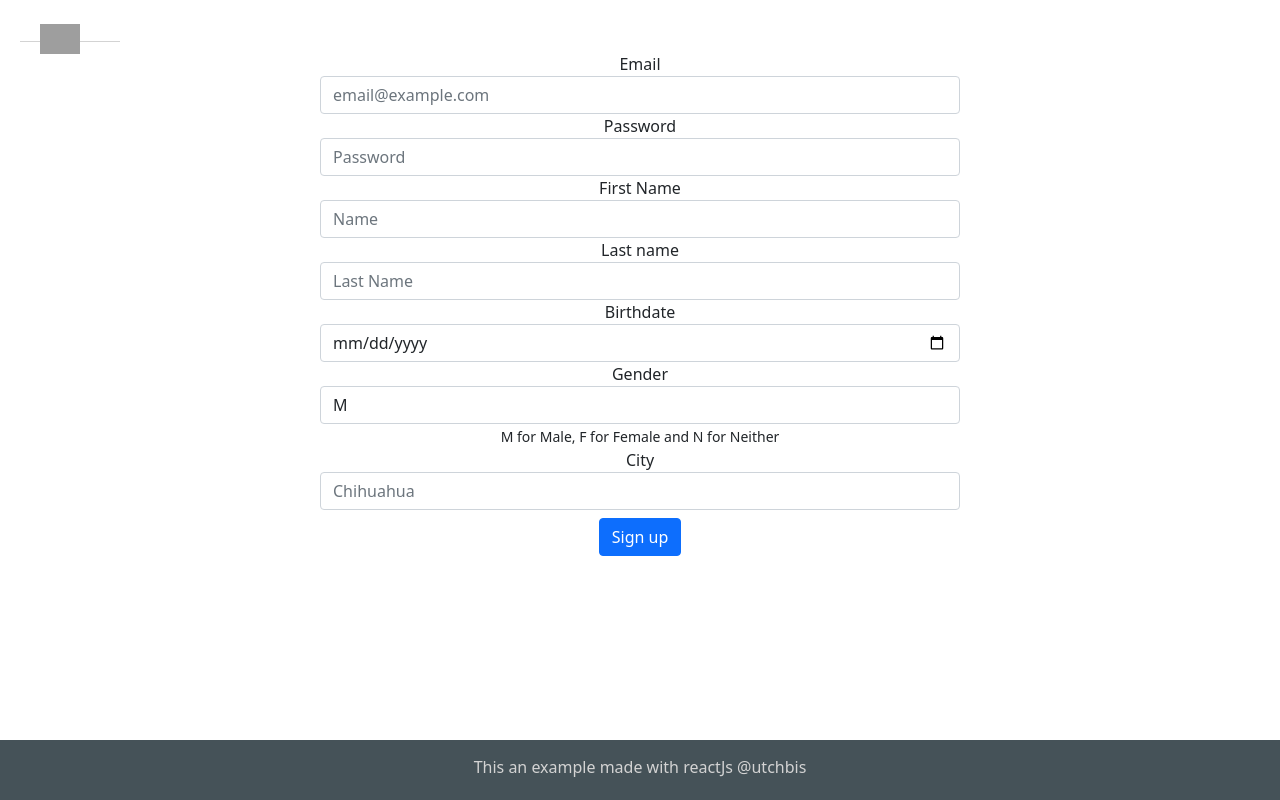
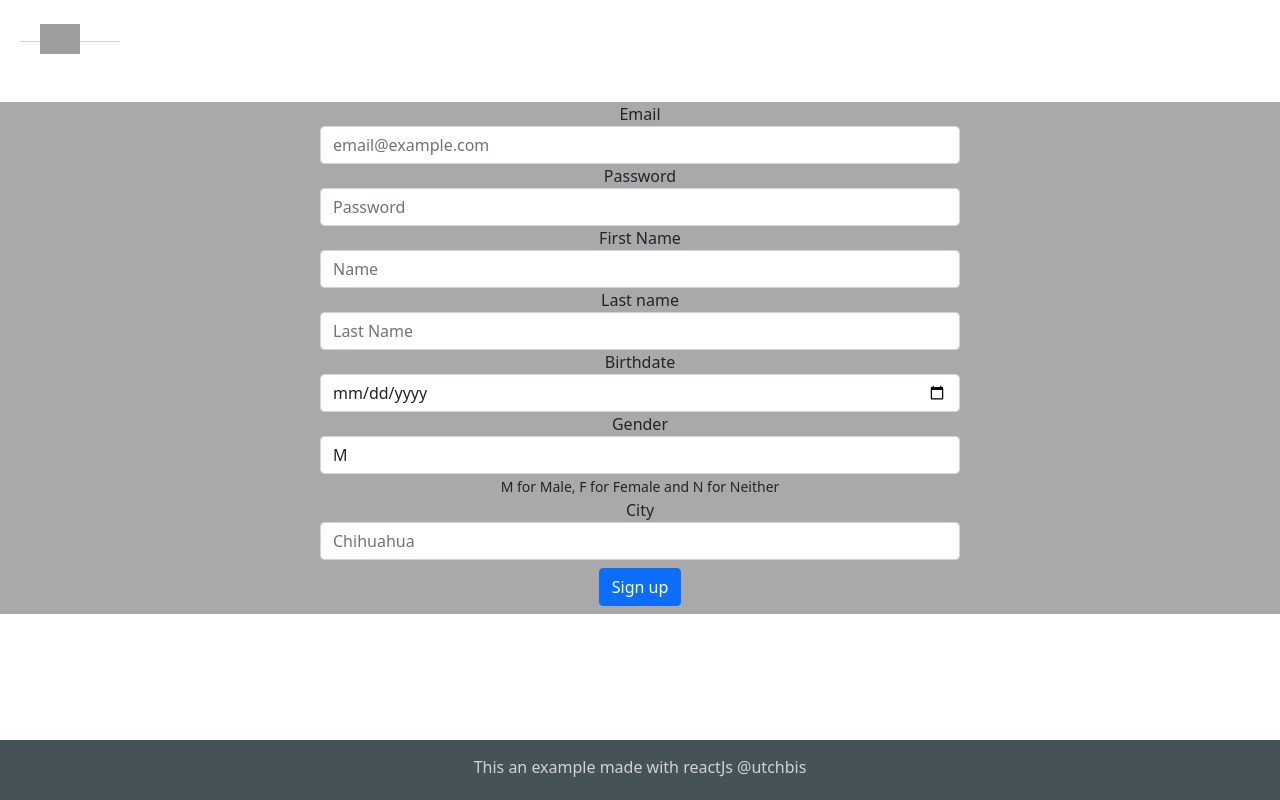
Before and after one commit to LuisSigala/React_Project, a React (Create React App) app: page /Login in a window 1280 px wide. Built offline with nearby package versions, Linux system fonts and the light colour scheme; grey boxes are pictures that could not be loaded.

Commit message:
Login css config

```diff
--- a/src/pages/login/Login.css
+++ b/src/pages/login/Login.css
@@ -0,0 +1,7 @@
+.form{
+    margin-top: 60px;
+    border-width: 10px;
+    max-width: 1500px;
+    border: 5px;
+    background-color: darkgrey;
+}
```
